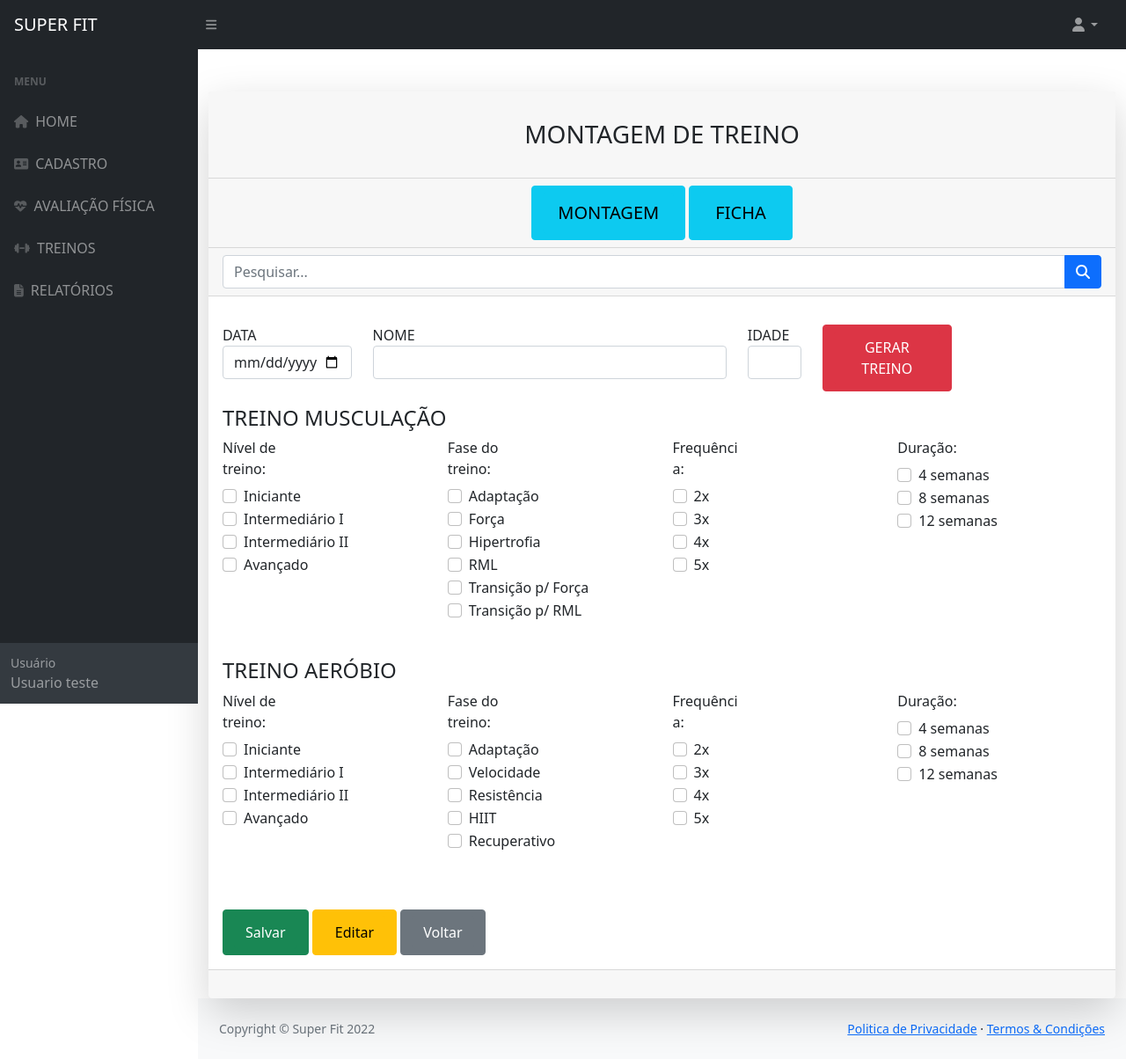
After one commit to mariodemartini/super-fit, a PHP site: page /montagem.php in a window 1280 px wide. The commit adds this page. Shown: the whole page at 88% size. Run offline with PHP 8.4, Linux system fonts and the light colour scheme; some libraries are stand-ins or nearby versions.

Commit message:
reestruturando area de treinos

```diff
--- /dev/null
+++ b/super-fit/montagem.php
@@ -0,0 +1,270 @@
+<!-- Include php rodapé e menus -->
+<?php
+include_once('include/header.html');
+include_once('include/navbar.html');
+include_once('include/sidebar.html');
+?>
+<main>
+    <div class="container">
+        <div class="row justify-content-center">
+            <div class="col-lg-12">
+                <div class="card shadow-lg border-0 rounded-lg mt-5">
+                    <!-- Div titulo principal-->
+                    <div class="card-header"><h3 class="text-center font-weight-light my-4">MONTAGEM DE TREINO</h3></div>
+                    <!-- Botões sub-menu treinos -->
+                    <div class="card-header text-center">
+                        <a class="btn btn-info btn-block" href="montagem.php"><button type="button" class="btn btn-info btn-lg">MONTAGEM</button></a>
+
+                        <a class="btn btn-info btn-block" href="ficha.php"><button type="button" class="btn btn-info btn-lg">FICHA</button></a>
+                    </div>
+                    <!-- Div barra de pesquisa -->
+                    <form class="card-header inline-block form-inline mb-3">
+                        <div class="input-group">
+                            <input class="form-control" type="text" placeholder="Pesquisar..." aria-label="Search for..." aria-describedby="btnNavbarSearch" />
+                            <button class="btn btn-primary" id="btnNavbarSearch" type="button"><i class="fas fa-search"></i></button>
+                        </div>
+                    </form>
+                    <!-- Div do formulario principal -->
+                    <div class="card-body">
+                        <form>
+                            <!-- Linha data e idade -->
+                            <div class="row mb-3">
+                                <div class="form-group col-md-2">
+                                    <label for="inputData">DATA</label>
+                                    <input type="date" class="form-control" id="inputData">
+                                </div>
+                                <div class="form-group col-md-5">
+                                    <label for="inputData">NOME</label>
+                                    <input type="text" class="form-control" id="inputData">
+                                </div>
+                                <div class="form-group col-sm-1">
+                                    <label for="inputData">IDADE</label>
+                                    <input type="number" class="form-control" id="inputData">
+                                </div>
+                                <div class="form-group col-sm-2">
+                                    <button type="button" class="btn btn-danger"><a class="btn btn-danger btn-block" href="#">GERAR TREINO</a></button>
+                                </div>
+                            </div>
+                            <div class="row mb-3">
+                                <h4>TREINO MUSCULAÇÃO</h4>
+                                <!-- Coluna de experiencia de treino -->
+                                <div class="form-group col-md-3">
+                                    <fieldset class="form-group">
+                                        <div class="col-sm-10">
+                                            <legend class="col-form-label col-sm-5 pt-0">Nível de treino:</legend>
+                                            <div class="form-check">
+                                                <input class="form-check-input" type="checkbox" name="experiencia" id="gridRadios" value="sedentario">
+                                                <label class="form-check-label" for="gridRadios2">Iniciante</label>
+                                            </div>
+                                            <div class="form-check">
+                                                <input class="form-check-input" type="checkbox" name="experiencia" id="gridRadios" value="moderado">
+                                                <label class="form-check-label" for="gridRadios2">Intermediário I</label>
+                                            </div>
+                                            <div class="form-check">
+                                                <input class="form-check-input" type="checkbox" name="experiencia" id="gridRadios" value="moderado">
+                                                <label class="form-check-label" for="gridRadios2">Intermediário II</label>
+                                            </div>
+                                            <div class="form-check">
+                                                <input class="form-check-input" type="checkbox" name="experiencia" id="gridRadios" value="ativo">
+                                                <label class="form-check-label" for="gridRadios2">Avançado</label>
+                                            </div>
+                                        </div>
+                                    </fieldset>
+                                </div>
+                                <!-- Coluna de fase de treino -->
+                                <div class="form-group col-md-3">
+                                    <fieldset class="form-group">
+                                        <div class="col-sm-10">
+                                            <legend class="col-form-label col-sm-5 pt-0">Fase do treino:</legend>
+                                            <div class="form-check">
+                                                <input class="form-check-input" type="checkbox" name="fase" id="gridRadios" value="adaptacao">
+                                                <label class="form-check-label" for="gridRadios2">Adaptação</label>
+                                            </div>
+                                            <div class="form-check">
+                                                <input class="form-check-input" type="checkbox" name="fase" id="gridRadios" value="forca">
+                                                <label class="form-check-label" for="gridRadios2">Força</label>
+                                            </div>
+                                            <div class="form-check">
+                                                <input class="form-check-input" type="checkbox" name="fase" id="gridRadios" value="hipertrofia">
+                                                <label class="form-check-label" for="gridRadios2">Hipertrofia</label>
+                                            </div>
+                                            <div class="form-check">
+                                                <input class="form-check-input" type="checkbox" name="fase" id="gridRadios" value="rml">
+                                                <label class="form-check-label" for="gridRadios2">RML</label>
+                                            </div>
+                                            <div class="form-check">
+                                                <input class="form-check-input" type="checkbox" name="fase" id="gridRadios" value="transFroca">
+                                                <label class="form-check-label" for="gridRadios2">Transição p/ Força</label>
+                                            </div>
+                                            <div class="form-check">
+                                                <input class="form-check-input" type="checkbox" name="fase" id="gridRadios" value="transRML">
+                                                <label class="form-check-label" for="gridRadios2">Transição p/ RML</label>
+                                            </div>
+                                        </div>
+                                    </fieldset>
+                                </div>
+                                <!-- Coluna de frequencia semanal -->
+                                <div class="form-group col-md-3">
+                                    <fieldset class="form-group">
+                                        <div class="col-sm-10">
+                                            <legend class="col-form-label col-sm-5 pt-0">Frequência:</legend>
+                                            <div class="form-check">
+                                                <input class="form-check-input" type="checkbox" name="frequencia" id="gridRadios" value="sedentario">
+                                                <label class="form-check-label" for="gridRadios2">2x</label>
+                                            </div>
+                                            <div class="form-check">
+                                                <input class="form-check-input" type="checkbox" name="frequencia" id="gridRadios" value="moderado">
+                                                <label class="form-check-label" for="gridRadios2">3x</label>
+                                            </div>
+                                            <div class="form-check">
+                                                <input class="form-check-input" type="checkbox" name="frequencia" id="gridRadios" value="ativo">
+                                                <label class="form-check-label" for="gridRadios2">4x</label>
+                                            </div>
+                                            <div class="form-check">
+                                                <input class="form-check-input" type="checkbox" name="frequencia" id="gridRadios" value="ativo">
+                                                <label class="form-check-label" for="gridRadios2">5x</label>
+                                            </div>
+                                        </div>
+                                    </fieldset>
+                                </div>
+                                <!-- Coluna duração do treino -->
+                                <div class="form-group col-md-3">
+                                    <fieldset class="form-group">
+                                        <div class="col-sm-10">
+                                            <legend class="col-form-label col-sm-5 pt-0">Duração:</legend>
+                                            <div class="form-check">
+                                                <input class="form-check-input" type="checkbox" name="duracao" id="gridRadios" value="4">
+                                                <label class="form-check-label" for="gridRadios2">4 semanas</label>
+                                            </div>
+                                            <div class="form-check">
+                                                <input class="form-check-input" type="checkbox" name="duracao" id="gridRadios" value="8">
+                                                <label class="form-check-label" for="gridRadios2">8 semanas</label>
+                                            </div>
+                                            <div class="form-check">
+                                                <input class="form-check-input" type="checkbox" name="duracao" id="gridRadios" value="12">
+                                                <label class="form-check-label" for="gridRadios2">12 semanas</label>
+                                            </div>
+                                        </div>
+                                    </fieldset>
+                                </div>
+                            </div>
+                            <br>
+                            <div class="row mb-3">
+                                <h4>TREINO AERÓBIO</h4>
+                                <!-- Coluna de experiencia de treino -->
+                                <div class="form-group col-md-3">
+                                    <fieldset class="form-group">
+                                        <div class="col-sm-10">
+                                            <legend class="col-form-label col-sm-5 pt-0">Nível de treino:</legend>
+                                            <div class="form-check">
+                                                <input class="form-check-input" type="checkbox" name="experiencia" id="gridRadios" value="sedentario">
+                                                <label class="form-check-label" for="gridRadios2">Iniciante</label>
+                                            </div>
+                                            <div class="form-check">
+                                                <input class="form-check-input" type="checkbox" name="experiencia" id="gridRadios" value="moderado">
+                                                <label class="form-check-label" for="gridRadios2">Intermediário I</label>
+                                            </div>
+                                            <div class="form-check">
+                                                <input class="form-check-input" type="checkbox" name="experiencia" id="gridRadios" value="moderado">
+                                                <label class="form-check-label" for="gridRadios2">Intermediário II</label>
+                                            </div>
+                                            <div class="form-check">
+                                                <input class="form-check-input" type="checkbox" name="experiencia" id="gridRadios" value="ativo">
+                                                <label class="form-check-label" for="gridRadios2">Avançado</label>
+                                            </div>
+                                        </div>
+                                    </fieldset>
+                                </div>
+                                <!-- Coluna de fase de treino -->
+                                <div class="form-group col-md-3">
+                                    <fieldset class="form-group">
+                                        <div class="col-sm-10">
+                                            <legend class="col-form-label col-sm-5 pt-0">Fase do treino:</legend>
+                                            <div class="form-check">
+                                                <input class="form-check-input" type="checkbox" name="fase" id="gridRadios" value="adaptacao">
+                                                <label class="form-check-label" for="gridRadios2">Adaptação</label>
+                                            </div>
+                                            <div class="form-check">
+                                                <input class="form-check-input" type="checkbox" name="fase" id="gridRadios" value="hipertrofia">
+                                                <label class="form-check-label" for="gridRadios2">Velocidade</label>
+                                            </div>
+                                            <div class="form-check">
+                                                <input class="form-check-input" type="checkbox" name="fase" id="gridRadios" value="rml">
+                                                <label class="form-check-label" for="gridRadios2">Resistência</label>
+                                            </div>
+                                            <div class="form-check">
+                                                <input class="form-check-input" type="checkbox" name="fase" id="gridRadios" value="transFroca">
+                                                <label class="form-check-label" for="gridRadios2">HIIT</label>
+                                            </div>
+                                            <div class="form-check">
+                                                <input class="form-check-input" type="checkbox" name="fase" id="gridRadios" value="transRML">
+                                                <label class="form-check-label" for="gridRadios2">Recuperativo</label>
+                                            </div>
+                                        </div>
+                                    </fieldset>
+                                </div>
+                                <!-- Coluna de frequencia semanal -->
+                                <div class="form-group col-md-3">
+                                    <fieldset class="form-group">
+                                        <div class="col-sm-10">
+                                            <legend class="col-form-label col-sm-5 pt-0">Frequência:</legend>
+                                            <div class="form-check">
+                                                <input class="form-check-input" type="checkbox" name="frequencia" id="gridRadios" value="sedentario">
+                                                <label class="form-check-label" for="gridRadios2">2x</label>
+                                            </div>
+                                            <div class="form-check">
+                                                <input class="form-check-input" type="checkbox" name="frequencia" id="gridRadios" value="moderado">
+                                                <label class="form-check-label" for="gridRadios2">3x</label>
+                                            </div>
+                                            <div class="form-check">
+                                                <input class="form-check-input" type="checkbox" name="frequencia" id="gridRadios" value="ativo">
+                                                <label class="form-check-label" for="gridRadios2">4x</label>
+                                            </div>
+                                            <div class="form-check">
+                                                <input class="form-check-input" type="checkbox" name="frequencia" id="gridRadios" value="ativo">
+                                                <label class="form-check-label" for="gridRadios2">5x</label>
+                                            </div>
+                                        </div>
+                                    </fieldset>
+                                </div>
+                                <!-- Coluna duração do treino -->
+                                <div class="form-group col-md-3">
+                                    <fieldset class="form-group">
+                                        <div class="col-sm-10">
+                                            <legend class="col-form-label col-sm-5 pt-0">Duração:</legend>
+                                            <div class="form-check">
+                                                <input class="form-check-input" type="checkbox" name="duracao" id="gridRadios" value="4">
+                                                <label class="form-check-label" for="gridRadios2">4 semanas</label>
+                                            </div>
+                                            <div class="form-check">
+                                                <input class="form-check-input" type="checkbox" name="duracao" id="gridRadios" value="8">
+                                                <label class="form-check-label" for="gridRadios2">8 semanas</label>
+                                            </div>
+                                            <div class="form-check">
+                                                <input class="form-check-input" type="checkbox" name="duracao" id="gridRadios" value="12">
+                                                <label class="form-check-label" for="gridRadios2">12 semanas</label>
+                                            </div>
+                                        </div>
+                                    </fieldset>
+                                </div>
+                            </div>
+                            <br>
+
+                            <!-- Botões de salvar -->
+                            <div class="mt-4 mb-0">
+                                <button type="button" class="btn btn-success"><a class="btn btn-success btn-block" href="#">Salvar</a></button>
+                                <button type="button" class="btn btn-warning"><a class="btn btn-warning btn-block" href="#">Editar</a></button>
+                                <button type="button" class="btn btn-secondary"><a class="btn btn-secondary btn-block" href="treinos.php">Voltar</a></button>
+                            </div>
+                        </form>
+                    </div>
+                    <div class="card-footer text-center py-3"></div>
+                </div>
+            </div>
+        </div>
+    </div>
+</main>
+<!-- Include php rodapé -->
+<?php
+include_once('include/footer.html');
+?>
--- a/super-fit/treinos.php
+++ b/super-fit/treinos.php
@@ -14,11 +14,11 @@ include_once('include/sidebar.html');
                     <!-- Botões sub-menu treinos -->
                     <div class="card-body">
                         <div class="row mb-3">
-                            <a class="btn btn-info btn-block" href="musculacao.php"><button type="button" class="btn btn-info btn-lg btn-block">MUSCULAÇÃO</button></a>
+                            <a class="btn btn-info btn-block" href="montagem.php"><button type="button" class="btn btn-info btn-lg btn-block">MONTAGEM DE TREINO</button></a>
                         </div>
 
                         <div class="row mb-3">
-                            <a class="btn btn-info btn-block" href="aerobio.php"><button type="button" class="btn btn-info btn-lg">AERÓBIO</button></a>
+                            <a class="btn btn-info btn-block" href="ficha.php"><button type="button" class="btn btn-info btn-lg">FICHA DE TREINO</button></a>
                         </div>
 
                     </div>
```
Also changed, not shown: super-fit/ficha.php (added, +167 -0 lines).
